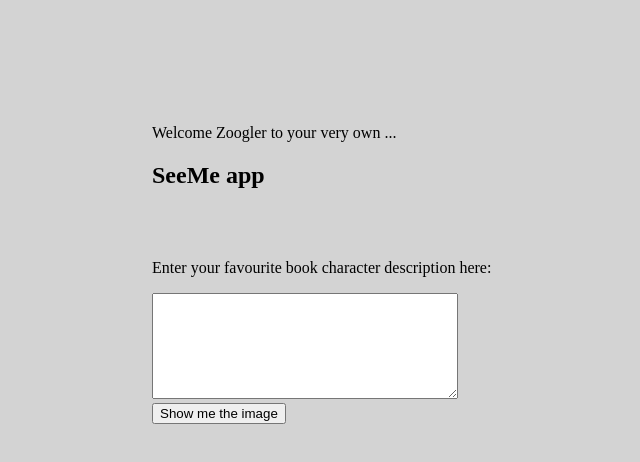
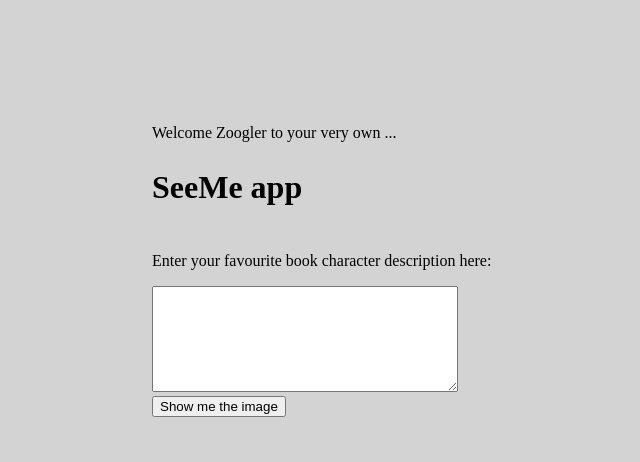
Before and after one commit to ines-akrap/zooglers-hackathon, a website: page home.html in a window 1280 px wide. Shown: the whole page, without its empty margins (288-928 px from the left). Drawn offline with Linux system fonts and the light colour scheme.

Commit message:
Style fix

```diff
--- a/static/css/main.css
+++ b/static/css/main.css
@@ -1,5 +1,9 @@
 body {
     background-color: lightgray;
+}
+
+.title {
+    font-size: 32px;
 }
 
 .wrapper {
@@ -10,7 +14,7 @@ body {
 }
 
 .instructions {
-    padding-top: 50px;
+    padding-top: 20px;
 }
 
 .paragraph-input {
```
